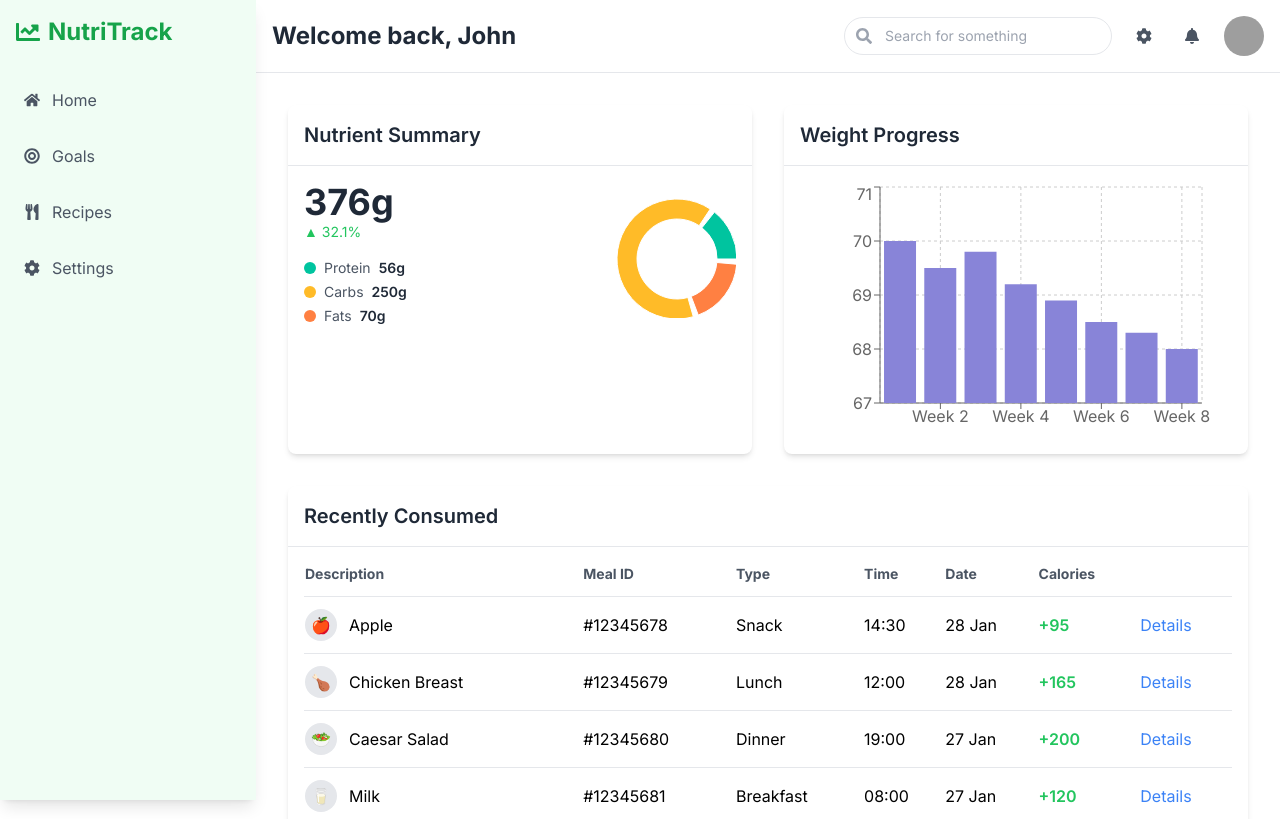
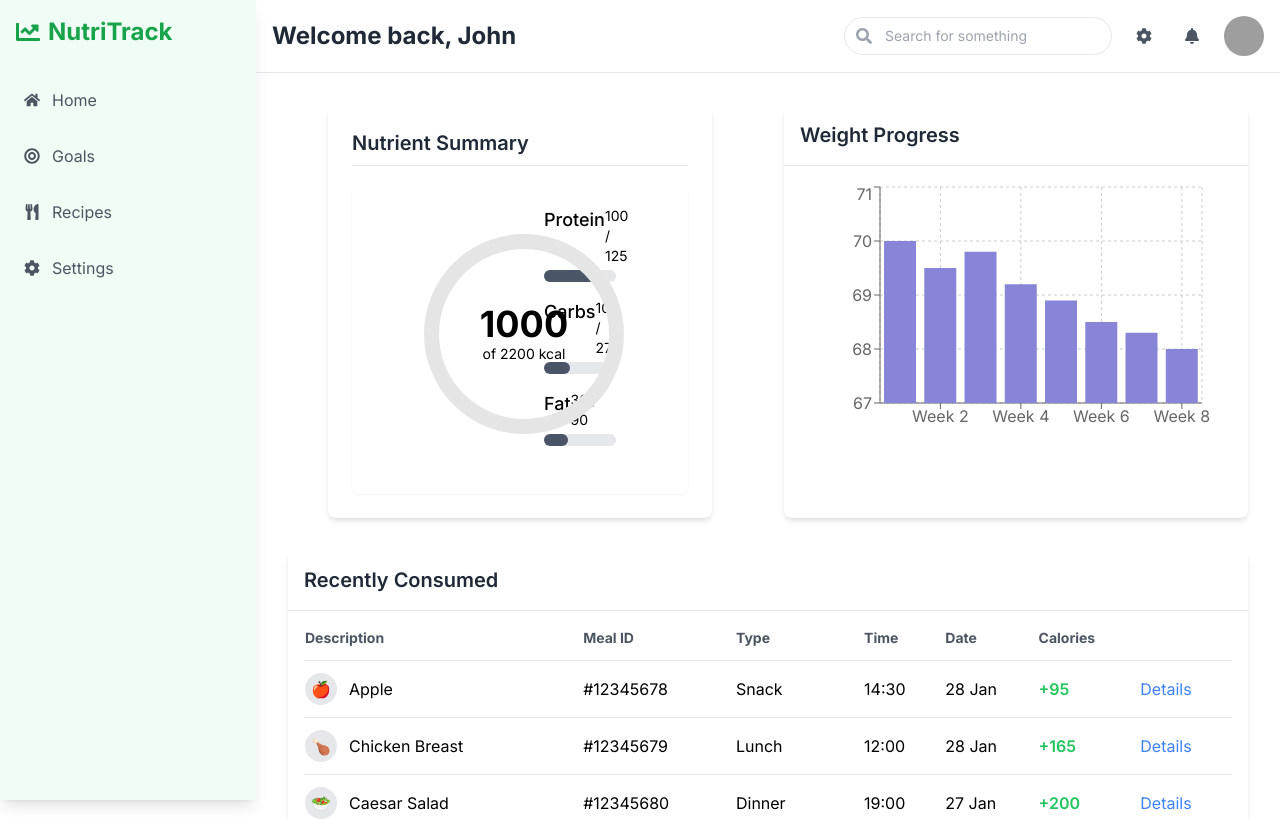
Before and after one commit to JoelK02/nutrition-tracker-app, a Next.js app: page / in a window 1280 px wide. Shown: the top 819 px of the page. Built offline with nearby package versions, Linux system fonts and the light colour scheme; grey boxes are pictures that could not be loaded.

Commit message:
update nutrient donut component

```diff
--- /dev/null
+++ b/app/components/NutrientComponent2.tsx
@@ -0,0 +1,72 @@
+import React from 'react';
+import { Card, CardContent } from "./card";
+
+const CircularProgress = ({ value, maxValue, size }) => {
+  const strokeWidth = 15;
+  const radius = (size - strokeWidth) / 2;
+  const circumference = radius * 2 * Math.PI;
+  const strokeDashoffset = circumference;
+
+  return (
+    <div className="relative" style={{ width: size, height: size }}>
+      <svg width={size} height={size} className="transform -rotate-90">
+        <circle
+          cx={size / 2}
+          cy={size / 2}
+          r={radius}
+          fill="none"
+          stroke="#e5e5e5"
+          strokeWidth={strokeWidth}
+        />
+      </svg>
+      <div className="absolute inset-0 flex flex-col items-center justify-center text-black">
+        <span className="text-4xl font-bold">{value}</span>
+        <span className="text-sm">of {maxValue} kcal</span>
+      </div>
+    </div>
+  );
+};
+
+const ProgressBar = ({ value, maxValue, color, label }) => (
+  <div className="mb-4">
+    <div className="flex justify-between text-sm text-black mb-1">
+      <span className="font-medium text-lg">{label}</span>
+      <span>{value} / {maxValue}</span>
+    </div>
+    <div className="h-3 bg-gray-200 rounded-full">
+      <div
+        className="h-full rounded-full"
+        style={{ width: `${(value / maxValue) * 100}%`, backgroundColor: color }}
+      />
+    </div>
+  </div>
+);
+
+const NutrientSummary = () => {
+  const totalCalories = 1000;
+  const maxCalories = 2200;
+  const nutrients = [
+    { name: 'Protein', value: 100, maxValue: 125, color: '#4a5568' },
+    { name: 'Carbs', value: 100, maxValue: 275, color: '#4a5568' },
+    { name: 'Fat', value: 30, maxValue: 90, color: '#4a5568' },
+  ];
+
+  return (
+    <Card className="w-full max-w-2xl bg-white text-black shadow-none border-none">
+      <CardContent className="ml-10 mr-10 p-8 pt-6">
+        <div className="flex items-center justify-between">
+          <div className="w-1/2">
+            <CircularProgress value={totalCalories} maxValue={maxCalories} size={200} />
+          </div>
+          <div className="w-1/2 pl-6">
+            {nutrients.map((nutrient, index) => (
+              <ProgressBar key={index} {...nutrient} label={nutrient.name} />
+            ))}
+          </div>
+        </div>
+      </CardContent>
+    </Card>
+  );
+};
+
+export default NutrientSummary;
--- a/app/components/NutrientDonut.tsx
+++ b/app/components/NutrientDonut.tsx
@@ -1,54 +1,76 @@
-'use client';
+import React from 'react';
+import { Card, CardHeader, CardTitle, CardContent } from "./card";
 
-import React from 'react';
-import { PieChart, Pie, Cell } from 'recharts';
-
-const COLORS = ['#00C49F', '#FFBB28', '#FF8042'];
-
-const data = [
-  { name: 'Protein', value: 56 },
-  { name: 'Carbs', value: 250 },
-  { name: 'Fats', value: 70 },
-];
-
-const NutrientDonut: React.FC = () => {
-  const total = data.reduce((sum, item) => sum + item.value, 0);
+const CircularProgress = ({ value, maxValue, color, size, label }) => {
+  const percentage = (value / maxValue) * 100;
+  const strokeWidth = 17;
+  const radius = (size - strokeWidth) / 2;
+  const circumference = radius * 2 * Math.PI;
+  const strokeDashoffset = circumference - (percentage / 100) * circumference;
 
   return (
-    <div className="flex items-center justify-between max-w-2xl mx-auto">
-      <div>
-        <p className="text-4xl font-bold text-gray-800">{total}g</p>
-        <p className="text-sm text-green-500 mb-4">▲ 32.1%</p>
-        <div className="space-y-1">
-          {data.map((item, index) => (
-            <div key={item.name} className="flex items-center">
-              <div className={`w-3 h-3 rounded-full mr-2`} style={{ backgroundColor: COLORS[index] }}></div>
-              <span className="text-sm text-gray-600 mr-2">{item.name}</span>
-              <span className="text-sm font-semibold text-gray-800">{item.value}g</span>
-            </div>
-          ))}
-        </div>
-      </div>
-      <div className="w-32 h-32">
-        <PieChart width={128} height={128}>
-          <Pie
-            data={data}
-            cx={64}
-            cy={64}
-            innerRadius={40}
-            outerRadius={60}
-            fill="#8884d8"
-            paddingAngle={5}
-            dataKey="value"
-          >
-            {data.map((entry, index) => (
-              <Cell key={`cell-${index}`} fill={COLORS[index % COLORS.length]} />
-            ))}
-          </Pie>
-        </PieChart>
+    <div className="relative" style={{ width: size, height: size }}>
+      <svg width={size} height={size} className="transform -rotate-90">
+        <circle
+          cx={size / 2}
+          cy={size / 2}
+          r={radius}
+          fill="none"
+          stroke="#e6e6e6"
+          strokeWidth={strokeWidth}
+        />
+        <circle
+          cx={size / 2}
+          cy={size / 2}
+          r={radius}
+          fill="none"
+          stroke={color}
+          strokeWidth={strokeWidth}
+          strokeDasharray={circumference}
+          strokeDashoffset={strokeDashoffset}
+          strokeLinecap="round"
+        />
+      </svg>
+      <div className="absolute inset-0 flex flex-col items-center justify-center">
+        <span className="text-lg font-bold">{value}g</span>
+        <span className="text-sm">{label}</span>
       </div>
     </div>
   );
 };
 
-export default NutrientDonut;
+const NutrientSummary = () => {
+  const data = [
+    { name: 'Protein', value: 75, color: '#4ade80', maxValue: 100 },
+    { name: 'Fats', value: 50, color: '#fbbf24', maxValue: 100 },
+    { name: 'Carbs', value: 225, color: '#22d3ee', maxValue: 300 },
+  ];
+
+  const totalCalories = (data[0].value * 4 + data[1].value * 9 + data[2].value * 4).toFixed(0);
+
+  return (
+    <Card className="w-full max-w-3xl border-none shadow-none">
+      <CardContent>
+        <div className="flex items-baseline space-x-2 mb-5 justify-center">
+          <span className="text-3xl font-bold">{totalCalories}</span>
+          <span className="text-sm text-muted-foreground">calories</span>
+        </div>
+        <div className="flex justify-between items-center">
+          {data.map((item, index) => (
+            <div key={index} className="flex flex-col items-center ">
+              <CircularProgress
+                value={item.value}
+                maxValue={item.maxValue}
+                color={item.color}
+                size={160} // Increased size
+                label={item.name}
+              />
+            </div>
+          ))}
+        </div>
+      </CardContent>
+    </Card>
+  );
+};
+
+export default NutrientSummary;
--- /dev/null
+++ b/app/components/card.tsx
@@ -0,0 +1,47 @@
+import * as React from "react"
+
+const Card = React.forwardRef<
+  HTMLDivElement,
+  React.HTMLAttributes<HTMLDivElement>
+>(({ className, ...props }, ref) => (
+  <div
+    ref={ref}
+    className={`rounded-lg border bg-card text-card-foreground shadow-sm ${className}`}
+    {...props}
+  />
+))
+Card.displayName = "Card"
+
+const CardHeader = React.forwardRef<
+  HTMLDivElement,
+  React.HTMLAttributes<HTMLDivElement>
+>(({ className, ...props }, ref) => (
+  <div
+    ref={ref}
+    className={`flex flex-col space-y-1.5 p-6 ${className}`}
+    {...props}
+  />
+))
+CardHeader.displayName = "CardHeader"
+
+const CardTitle = React.forwardRef<
+  HTMLParagraphElement,
+  React.HTMLAttributes<HTMLHeadingElement>
+>(({ className, ...props }, ref) => (
+  <h3
+    ref={ref}
+    className={`text-2xl font-semibold leading-none tracking-tight ${className}`}
+    {...props}
+  />
+))
+CardTitle.displayName = "CardTitle"
+
+const CardContent = React.forwardRef<
+  HTMLDivElement,
+  React.HTMLAttributes<HTMLDivElement>
+>(({ className, ...props }, ref) => (
+  <div ref={ref} className={`p-6 pt-0 ${className}`} {...props} />
+))
+CardContent.displayName = "CardContent"
+
+export { Card, CardHeader, CardTitle, CardContent }
--- a/app/page.tsx
+++ b/app/page.tsx
@@ -3,6 +3,7 @@ import { FaSearch, FaCog, FaBell } from 'react-icons/fa'
 
 const NutrientDonut = dynamic(() => import('./components/NutrientDonut'), { ssr: false })
 const WeightChart = dynamic(() => import('./components/WeightChart'), { ssr: false })
+import NutrientSummary from './components/NutrientComponent2';
 
 export default function Home() {
   const userName = "John"; // Replace with actual user name logic
@@ -32,16 +33,16 @@ export default function Home() {
 
       <div className="p-8 space-y-8">
         <div className="grid grid-cols-1 md:grid-cols-2 gap-8">
-          <div className="bg-white rounded-lg shadow-md">
-            <h2 className="text-xl font-semibold p-4 text-gray-800 border-b">Nutrient Summary</h2>
-            <div className="p-4">
-              <NutrientDonut />
-            </div>
+        <div className="bg-white rounded-lg shadow-md p-6 ml-10 mr-10">
+          <h2 className="text-xl font-semibold mb-4 text-gray-800 border-b pb-2">Nutrient Summary</h2>
+          <div className="flex justify-center">
+            <NutrientSummary />
           </div>
+        </div>
 
           <div className="bg-white rounded-lg shadow-md">
             <h2 className="text-xl font-semibold p-4 text-gray-800 border-b">Weight Progress</h2>
-            <div className="p-4">
+            <div className="p-4 ">
               <WeightChart />
             </div>
           </div>
--- a/package.json
+++ b/package.json
@@ -9,11 +9,15 @@
     "lint": "next lint"
   },
   "dependencies": {
+    "@radix-ui/react-icons": "^1.3.0",
+    "class-variance-authority": "^0.7.0",
+    "clsx": "^2.1.1",
     "next": "14.2.7",
     "react": "^18",
     "react-dom": "^18",
     "react-icons": "^5.3.0",
-    "recharts": "^2.12.7"
+    "recharts": "^2.12.7",
+    "tailwind-merge": "^2.5.2"
   },
   "devDependencies": {
     "@types/node": "^20",
```
Also changed, not shown: 1 other file (tests, documents, lock files or other folders).
